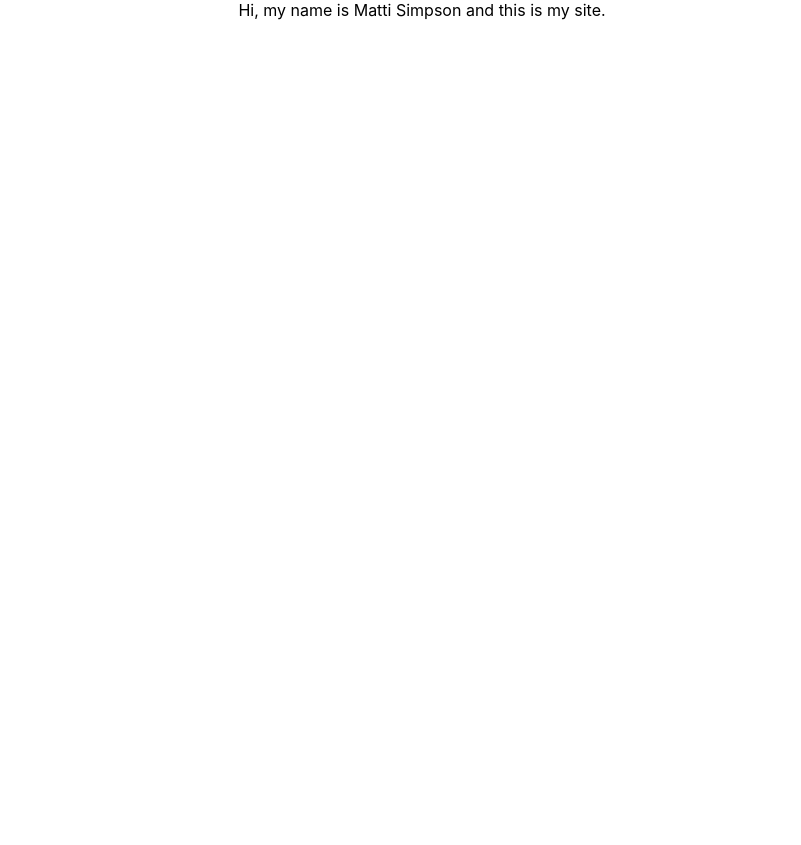
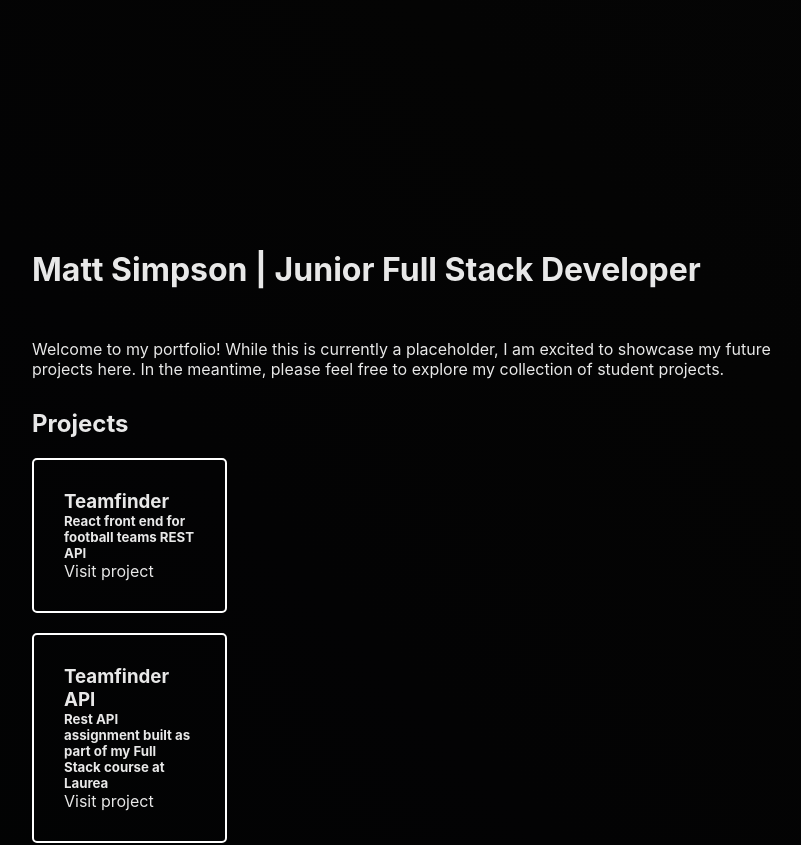
Before and after one commit to MattiHel85/mattisimpson.fi, a React (Create React App) app: page / in a window 1280 px wide. Shown: the top 845 px of the page, without its empty margins (218-1019 px from the left). Before the commit the page ends 800 px from the top, so only its background shows below. Built offline with nearby package versions, Linux system fonts and the light colour scheme.

Commit message:
create placeholder and add projects

```diff
--- a/package.json
+++ b/package.json
@@ -3,6 +3,9 @@
   "version": "0.1.0",
   "private": true,
   "dependencies": {
+    "@emotion/react": "^11.11.1",
+    "@emotion/styled": "^11.11.0",
+    "@mui/material": "^5.14.0",
     "@testing-library/jest-dom": "^5.16.5",
     "@testing-library/react": "^13.4.0",
     "@testing-library/user-event": "^13.5.0",
--- a/src/App.css
+++ b/src/App.css
@@ -1,17 +1,11 @@
-.App {
-  text-align: center;
+*{
+  margin: 0;
+  padding: 0;
+  box-sizing: border-box;
 }
 
-.App-logo {
-  height: 40vmin;
-  pointer-events: none;
+.App {
+  background-image: linear-gradient(to right top, #010202, #020303, #030304, #040404, #050505);
+  height: 100%;
+  width: 100%;
 }
-
-@keyframes App-logo-spin {
-  from {
-    transform: rotate(0deg);
-  }
-  to {
-    transform: rotate(360deg);
-  }
-}
--- a/src/App.js
+++ b/src/App.js
@@ -1,9 +1,10 @@
 import './App.css';
+import Hero from './components/Hero';
 
 function App() {
   return (
     <div className="App">
-      Hi, my name is Matti Simpson and this is my site.
+      <Hero />
     </div>
   );
 }
--- /dev/null
+++ b/src/components/Hero.css
@@ -0,0 +1,9 @@
+.hero {
+    /* height: 100%; */
+    color: rgb(232, 232, 232);
+    padding: 250px;
+}
+
+.hero p {
+    margin: 50px 0px 30px;
+}
--- /dev/null
+++ b/src/components/Hero.js
@@ -0,0 +1,20 @@
+import * as React from 'react';
+import './Hero.css';
+import Projects from './Projects';
+
+
+const Hero = () => {
+    return (
+        <div className='hero'>
+            <h1>
+                Matt Simpson | Junior Full Stack Developer
+            </h1>
+            <p>
+                Welcome to my portfolio! While this is currently a placeholder, I am excited to showcase my future projects here. In the meantime, please feel free to explore my collection of student projects.
+            </p>
+            <Projects />
+        </div>
+    );
+}
+
+export default Hero;
--- /dev/null
+++ b/src/components/Projects.css
@@ -0,0 +1,12 @@
+.projectCard {
+    border: white 2px solid;
+    border-radius: 5px;
+    width: 25%;
+    padding: 30px;
+    margin: 20px 0px 20px;
+}
+
+.projectCard a {
+    text-decoration: none;
+    color: inherit;
+}
--- /dev/null
+++ b/src/components/Projects.js
@@ -0,0 +1,38 @@
+import * as React from 'react';
+import './Projects.css'
+
+const Projects = () => {
+    const projects = [
+        {
+            name: "Teamfinder",
+            url: "https://teamfinder.netlify.app",
+            comment: "React front end for football teams REST API"
+        },
+        {
+            name: "Teamfinder API",
+            url: "https://football-teams-rest-api-assignment.onrender.com/api/",
+            comment: "Rest API assignment built as part of my Full Stack course at Laurea"
+        },
+        {
+            name: "Say Hello",
+            url: "https://say-hello-laurea-to00bs65-3003-guestbook.onrender.com/",
+            comment: "Guestbook app built as part of my Full Stack course at Laurea - the guestbook resets everyday because the messages are saved to a json file and not to a database"
+        }
+    ]
+    return (
+        <div>
+            <h2>
+                Projects
+            </h2>
+            {projects.map(project =>
+                <div className='projectCard'>
+                    <h3>{project.name}</h3>
+                    <h5>{project.comment}</h5>
+                    <a href={project.url} target='_blank'>Visit project</a>
+                </div>
+            )}
+        </div>
+    );
+}
+
+export default Projects;
--- a/src/index.css
+++ b/src/index.css
@@ -3,11 +3,4 @@ body {
   font-family: -apple-system, BlinkMacSystemFont, 'Segoe UI', 'Roboto', 'Oxygen',
     'Ubuntu', 'Cantarell', 'Fira Sans', 'Droid Sans', 'Helvetica Neue',
     sans-serif;
-  -webkit-font-smoothing: antialiased;
-  -moz-osx-font-smoothing: grayscale;
 }
-
-code {
-  font-family: source-code-pro, Menlo, Monaco, Consolas, 'Courier New',
-    monospace;
-}
```
Also changed, not shown: 1 other file (tests, documents, lock files or other folders).
